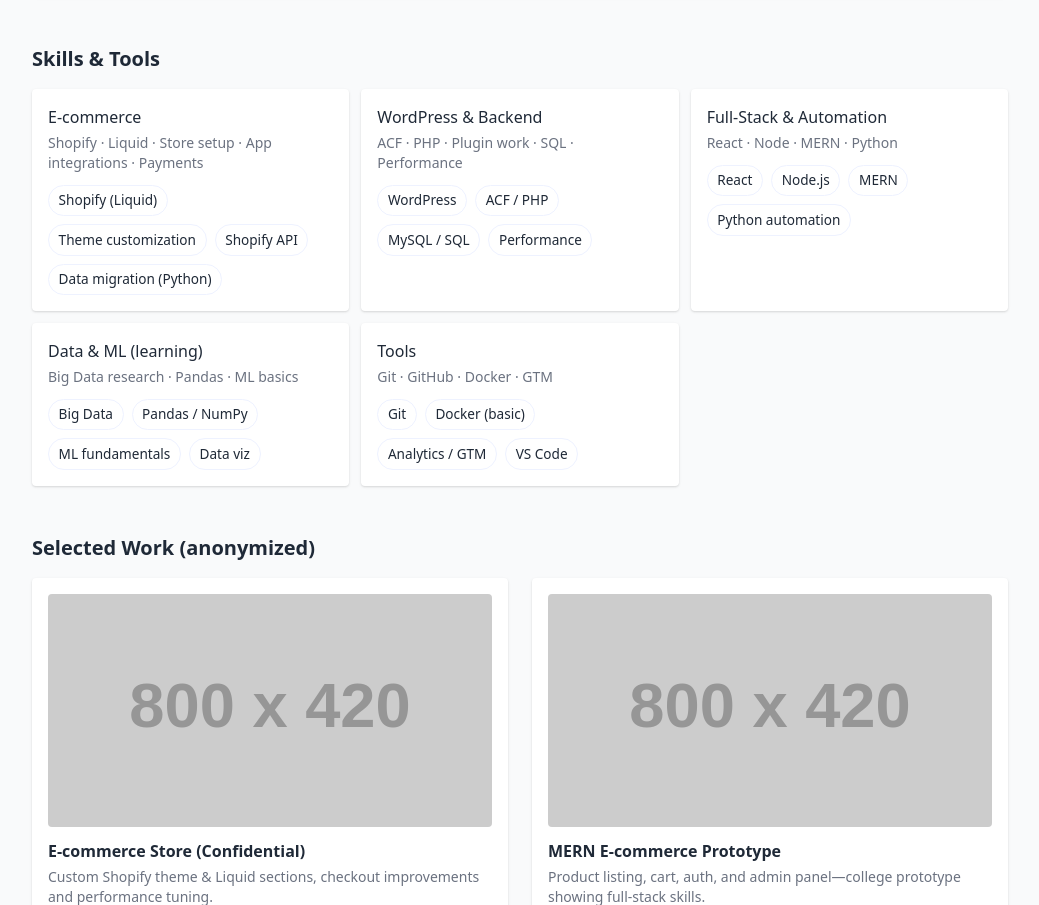
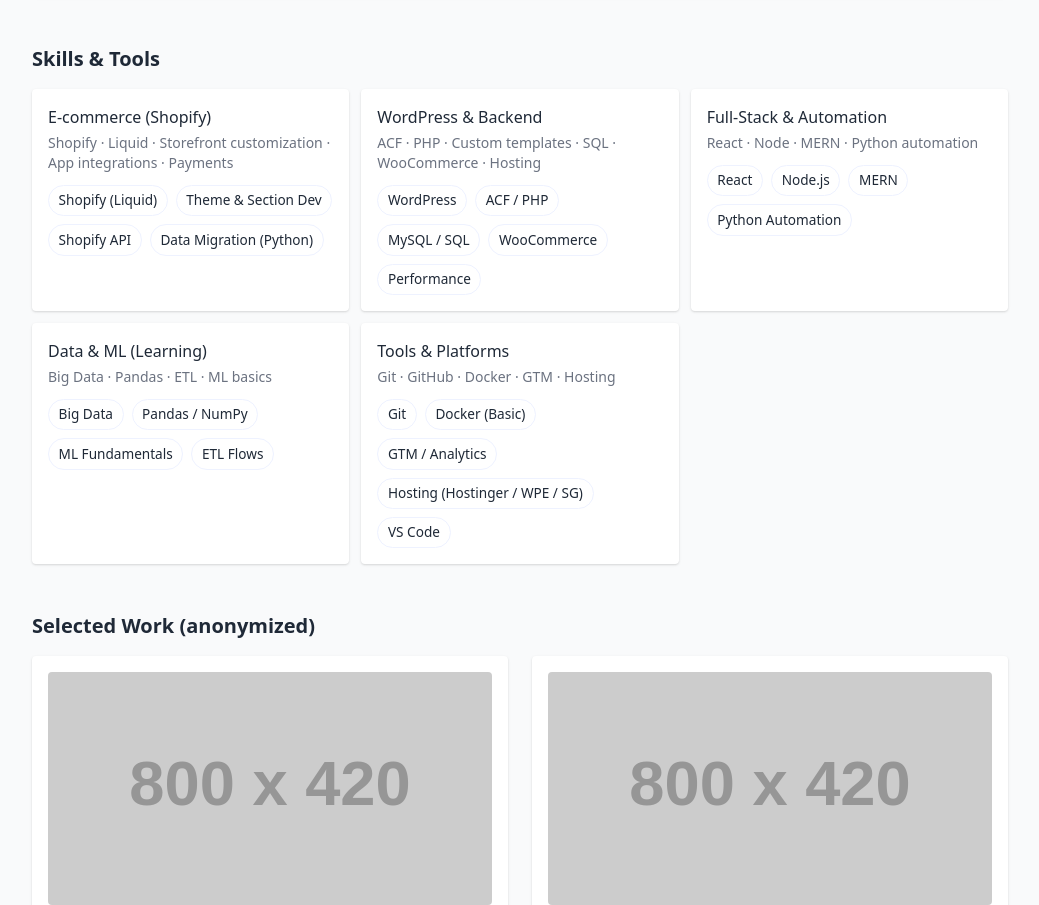
Before and after one commit to saket3171/saket.github.io, a plain HTML site: page index.html in a window 1280 px wide. Shown: the part 1314-2219 px from the top of the page, without its empty margins (120-1159 px from the left). Drawn offline with nearby package versions, Linux system fonts and the light colour scheme; placeholder pictures from the web are drawn by us.

Commit message:
Update index.html

```diff
--- a/index.html
+++ b/index.html
@@ -186,63 +186,84 @@
     <!-- SKILLS -->
 <section id="skills" class="py-6">
   <h2 class="text-xl font-semibold mb-4">Skills & Tools</h2>
+
   <div class="grid grid-cols-1 sm:grid-cols-2 md:grid-cols-3 gap-3">
+
+    <!-- E-COMMERCE -->
     <div class="bg-white p-4 rounded shadow">
-          <h3 class="font-medium">E-commerce</h3>
-          <p class="muted text-sm mt-1">Shopify · Liquid · Store setup · App integrations · Payments</p>
+      <h3 class="font-medium">E-commerce (Shopify)</h3>
+      <p class="muted text-sm mt-1">
+        Shopify · Liquid · Storefront customization · App integrations · Payments
+      </p>
       <div class="mt-3 flex flex-wrap gap-2">
         <span class="skill-pill">Shopify (Liquid)</span>
-            <span class="skill-pill">Theme customization</span>
+        <span class="skill-pill">Theme & Section Dev</span>
         <span class="skill-pill">Shopify API</span>
-            <span class="skill-pill">Data migration (Python)</span>
+        <span class="skill-pill">Data Migration (Python)</span>
       </div>
     </div>
 
+    <!-- WORDPRESS -->
     <div class="bg-white p-4 rounded shadow">
       <h3 class="font-medium">WordPress & Backend</h3>
-          <p class="muted text-sm mt-1">ACF · PHP · Plugin work · SQL · Performance</p>
+      <p class="muted text-sm mt-1">
+        ACF · PHP · Custom templates · SQL · WooCommerce · Hosting
+      </p>
       <div class="mt-3 flex flex-wrap gap-2">
         <span class="skill-pill">WordPress</span>
         <span class="skill-pill">ACF / PHP</span>
         <span class="skill-pill">MySQL / SQL</span>
+        <span class="skill-pill">WooCommerce</span>
         <span class="skill-pill">Performance</span>
       </div>
     </div>
 
+    <!-- FULL-STACK & AUTOMATION -->
     <div class="bg-white p-4 rounded shadow">
       <h3 class="font-medium">Full-Stack & Automation</h3>
-          <p class="muted text-sm mt-1">React · Node · MERN · Python</p>
+      <p class="muted text-sm mt-1">
+        React · Node · MERN · Python automation
+      </p>
       <div class="mt-3 flex flex-wrap gap-2">
         <span class="skill-pill">React</span>
         <span class="skill-pill">Node.js</span>
         <span class="skill-pill">MERN</span>
-            <span class="skill-pill">Python automation</span>
+        <span class="skill-pill">Python Automation</span>
       </div>
     </div>
 
+    <!-- DATA & ML LEARNING -->
     <div class="bg-white p-4 rounded shadow">
-          <h3 class="font-medium">Data & ML (learning)</h3>
-          <p class="muted text-sm mt-1">Big Data research · Pandas · ML basics</p>
+      <h3 class="font-medium">Data & ML (Learning)</h3>
+      <p class="muted text-sm mt-1">
+        Big Data · Pandas · ETL · ML basics
+      </p>
       <div class="mt-3 flex flex-wrap gap-2">
         <span class="skill-pill">Big Data</span>
         <span class="skill-pill">Pandas / NumPy</span>
-            <span class="skill-pill">ML fundamentals</span>
-            <span class="skill-pill">Data viz</span>
+        <span class="skill-pill">ML Fundamentals</span>
+        <span class="skill-pill">ETL Flows</span>
       </div>
     </div>
 
+    <!-- TOOLS -->
     <div class="bg-white p-4 rounded shadow">
-          <h3 class="font-medium">Tools</h3>
-          <p class="muted text-sm mt-1">Git · GitHub · Docker · GTM</p>
+      <h3 class="font-medium">Tools & Platforms</h3>
+      <p class="muted text-sm mt-1">
+        Git · GitHub · Docker · GTM · Hosting
+      </p>
       <div class="mt-3 flex flex-wrap gap-2">
         <span class="skill-pill">Git</span>
-            <span class="skill-pill">Docker (basic)</span>
-            <span class="skill-pill">Analytics / GTM</span>
+        <span class="skill-pill">Docker (Basic)</span>
+        <span class="skill-pill">GTM / Analytics</span>
+        <span class="skill-pill">Hosting (Hostinger / WPE / SG)</span>
         <span class="skill-pill">VS Code</span>
       </div>
     </div>
+
   </div>
 </section>
+
 
     <!-- PROJECTS -->
     <section id="projects" class="py-6">
```
Lines whose indentation alone changed are shown as unchanged.
